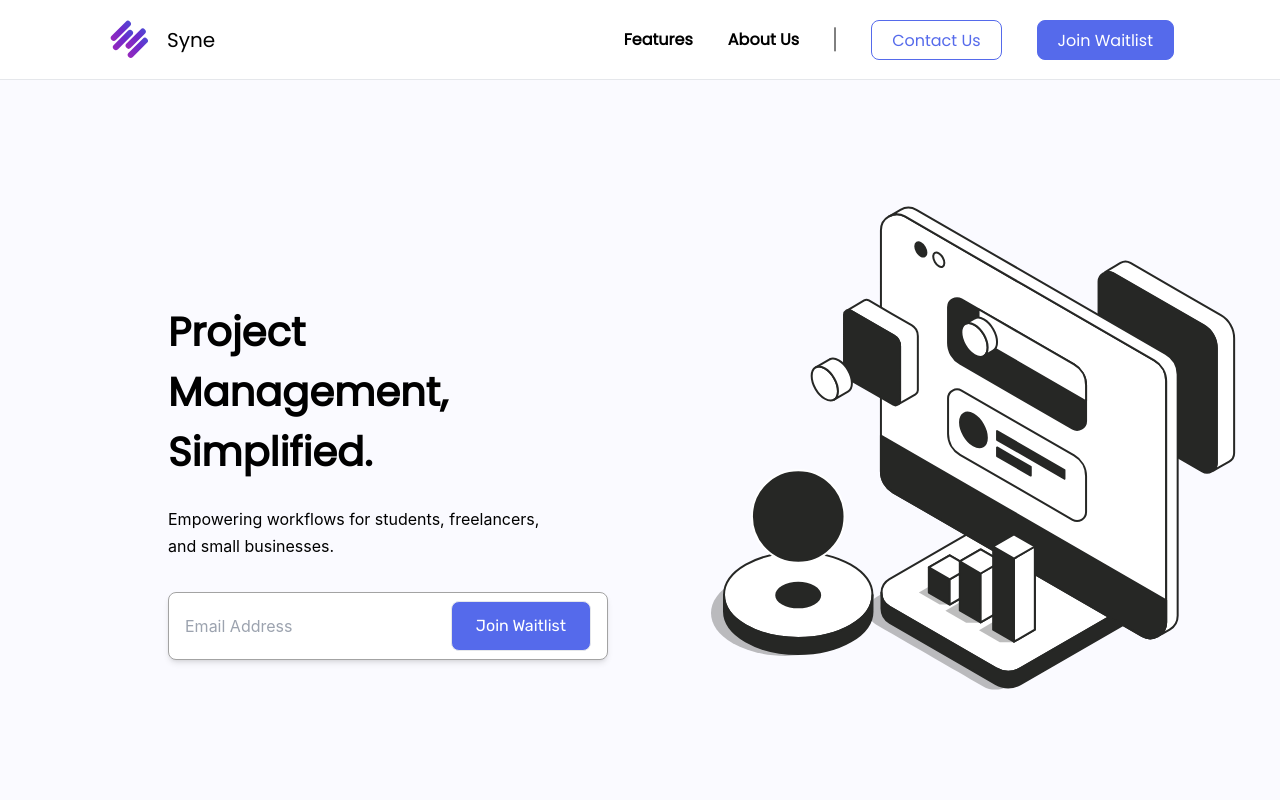
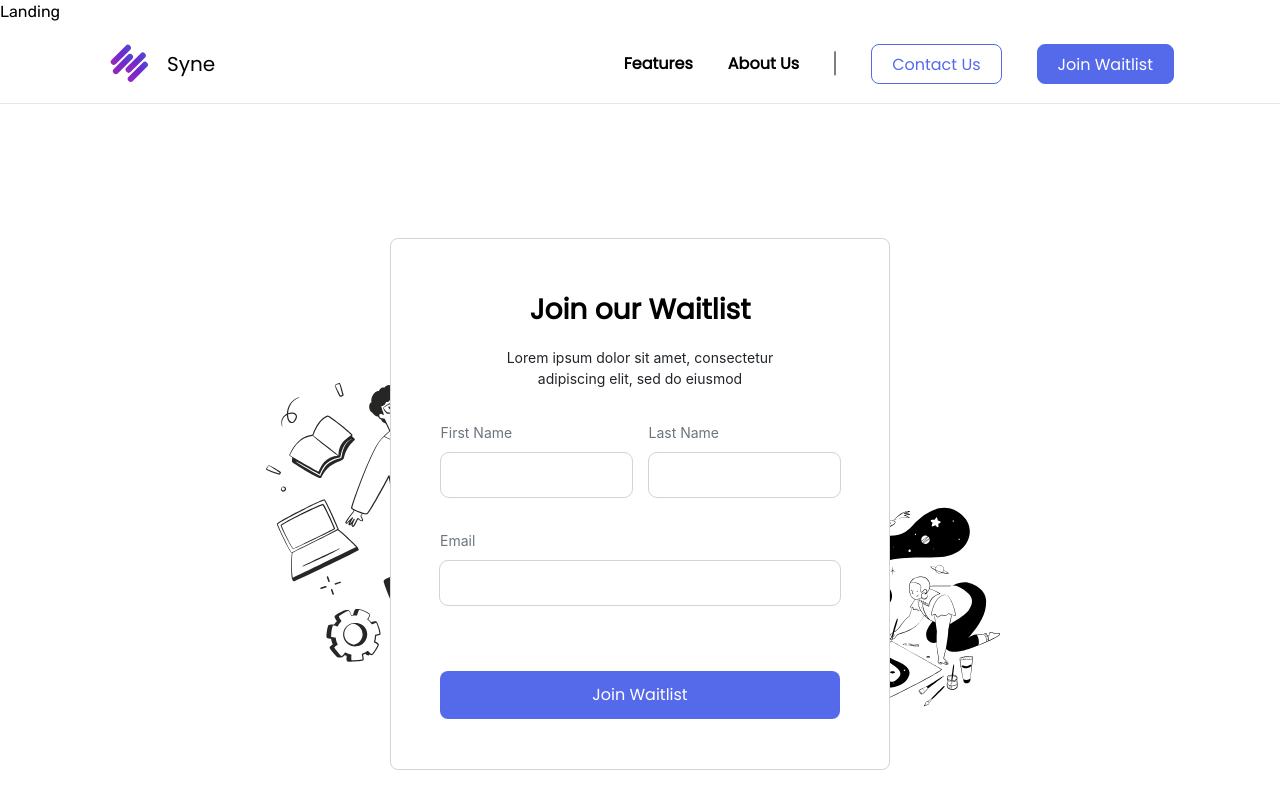
Before and after one commit to jeannyinthelamp/sycamore.ai, a React (Create React App) app: page / in a window 1280 px wide. Shown: the top 800 px of the page. Built offline with nearby package versions, Linux system fonts and the light colour scheme.

Commit message:
Begin building Waitlist component for Landing page

```diff
--- /dev/null
+++ b/src/Components/Landing/Waitlist/Waitlist.js
@@ -0,0 +1,80 @@
+import React from "react";
+import smart_people_left from "../../../Assets/Images/landing-waitlist-img-1.svg";
+import smart_people_right from "../../../Assets/Images/landing-waitlist-img-2.svg";
+
+export default function Waitlist() {
+  return (
+    <section className='waitlist-outer-wrapper w-screen h-auto flex justify-center items-center bg-[#FFF]'>
+      <div className='waitlist-inner-wrapper relative w-[1440px] h-[800px] flex justify-center items-center'>
+        <div className='waitlist-card-wrapper z-10 w-[500px] h-auto flex flex-col justify-start items-center p-[50px] bg-white border border-solid border-[#CED4DA] rounded-[8px]'>
+          <div className='waitlist-card-text-wrapper w-[298px] h-auto flex flex-col gap-[16px] items-center'>
+            <h1 className='font-[Poppins] text-[28px] font-semibold leading-[42px]'>
+              Join our Waitlist
+            </h1>
+            <p className='font-[Inter] text-[14px] text-[#212529] font-normal leading-[21px] text-center'>
+              Lorem ipsum dolor sit amet, consectetur adipiscing elit, sed do
+              eiusmod
+            </p>
+          </div>
+          {/* //* form */}
+          <form className='waitlist-form-wrapper mt-[32px] flex flex-col justify-start items-center'>
+            <div className='first-last-names-wrapper flex flex-row'>
+              <label className='flex flex-col font-[Inter] text-[#6C757D] text-[14px] font-normal leading-[24px]'>
+                First Name
+                <input
+                  //
+                  type='text'
+                  name='first-name'
+                  className=' w-[191px] h-auto mt-[8px] mr-[17px] py-[10px] px-[16px] outline outline-1 outline-[#CED4DA] rounded-[8px]'
+                />
+              </label>
+              <label className='flex flex-col font-[Inter] text-[#6C757D] text-[14px] font-normal leading-[24px]'>
+                Last Name
+                <input
+                  //
+                  type='text'
+                  name='last-name'
+                  className='w-[191px] h-auto mt-[8px] py-[10px] px-[16px] outline outline-1 outline-[#CED4DA] rounded-[8px]'
+                />
+              </label>
+            </div>
+            {/* //* email to submit button wrapper */}
+            <div className='form-email-button-wrapper w-auto h-auto mt-[32px] flex flex-col justify-center items-center'>
+              <label className='flex flex-col font-[Inter] text-[#6C757D] text-[14px] font-normal leading-[24px]'>
+                Email
+                <input
+                  //
+                  type='email'
+                  name='email'
+                  required
+                  className=' w-[400px] h-auto mt-[8px] py-[10px] px-[16px] outline outline-1 outline-[#CED4DA] rounded-[8px]'
+                />
+              </label>
+              {/* //* Toggle here */}
+              <div className='toggle-wrapper mt-[33.5px] flex flex-row '></div>
+
+              <input
+                type='submit'
+                value='Join Waitlist'
+                className='w-[400px] mt-[32px] py-[12px] px-[24px] flex justify-center items-center bg-[#556AEB] rounded-lg font-[Poppins] text-[#FFF] text-center text-[16px] font-medium leading-[24px] outline-none border-none cursor-pointer'
+              />
+            </div>
+          </form>
+        </div>
+        {/* //* images here */}
+        <img
+          //
+          src={smart_people_left}
+          alt='floating business man'
+          className='absolute z-0 top-[25%] left-[17.6%]  w-[385px] h-[399px]'
+        />
+        <img
+          //
+          src={smart_people_right}
+          alt='artist painting'
+          className='absolute z-0 bottom-[22%] right-[20.4%] w-[209px] h-[242px]'
+        />
+      </div>
+    </section>
+  );
+}
--- a/src/Pages/Landing/Landing.js
+++ b/src/Pages/Landing/Landing.js
@@ -1,14 +1,17 @@
 import React from "react";
 import Navbar from "../../Components/Landing/Navbar/Navbar";
 import Hero from "../../Components/Landing/Hero/Hero";
+import Waitlist from "../../Components/Landing/Waitlist/Waitlist";
 import About from "../../Components/Landing/About/About";
 import Footer from "../../Components/Landing/Footer/Footer";
 
 export default function Landing() {
   return (
     <div>
+      Landing
       <Navbar />
-            <Hero />
+      {/* <Hero /> */}
+      <Waitlist />
       <About />
       <Footer />
     </div>
```
Lines whose indentation alone changed are shown as unchanged.
